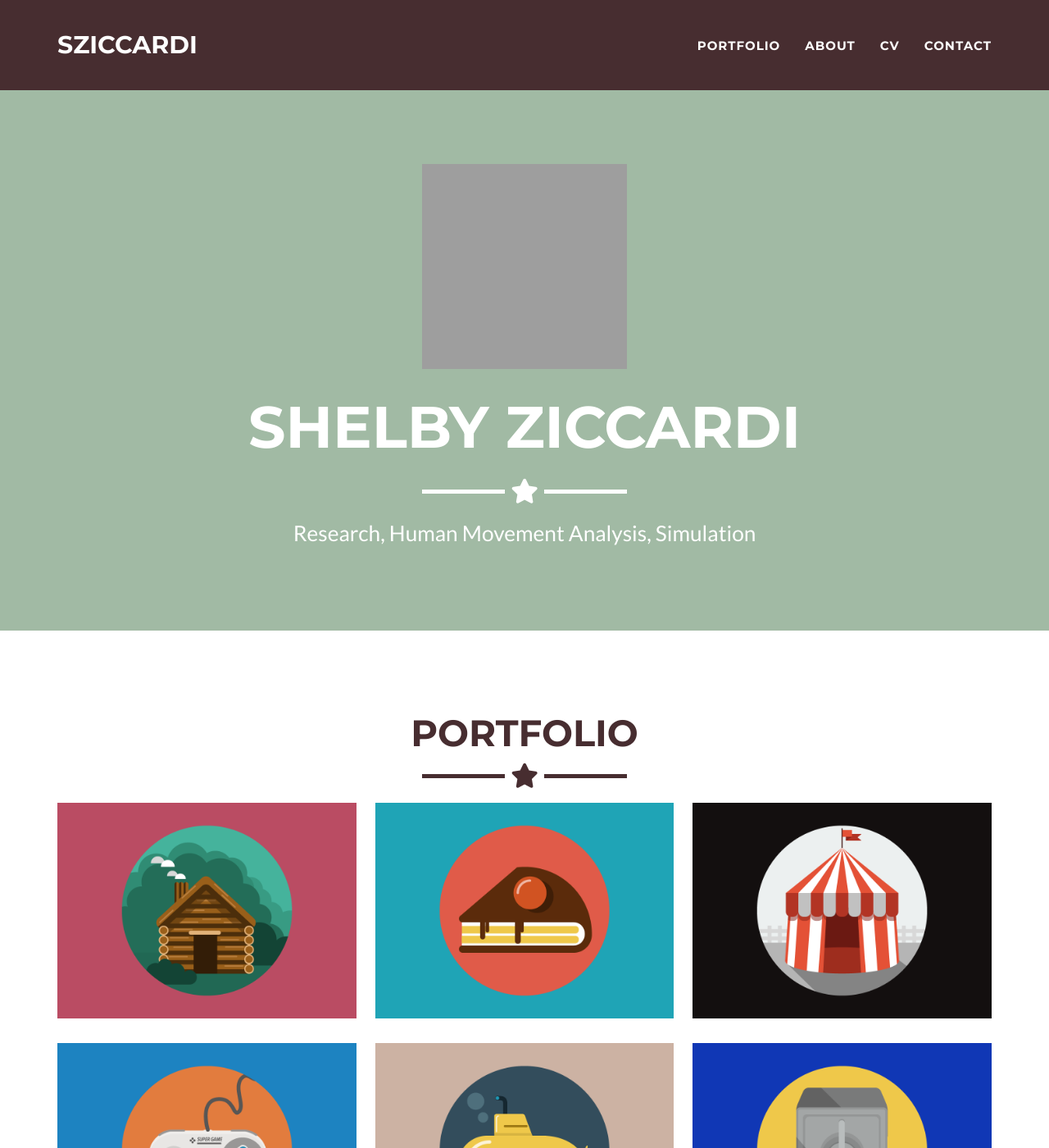
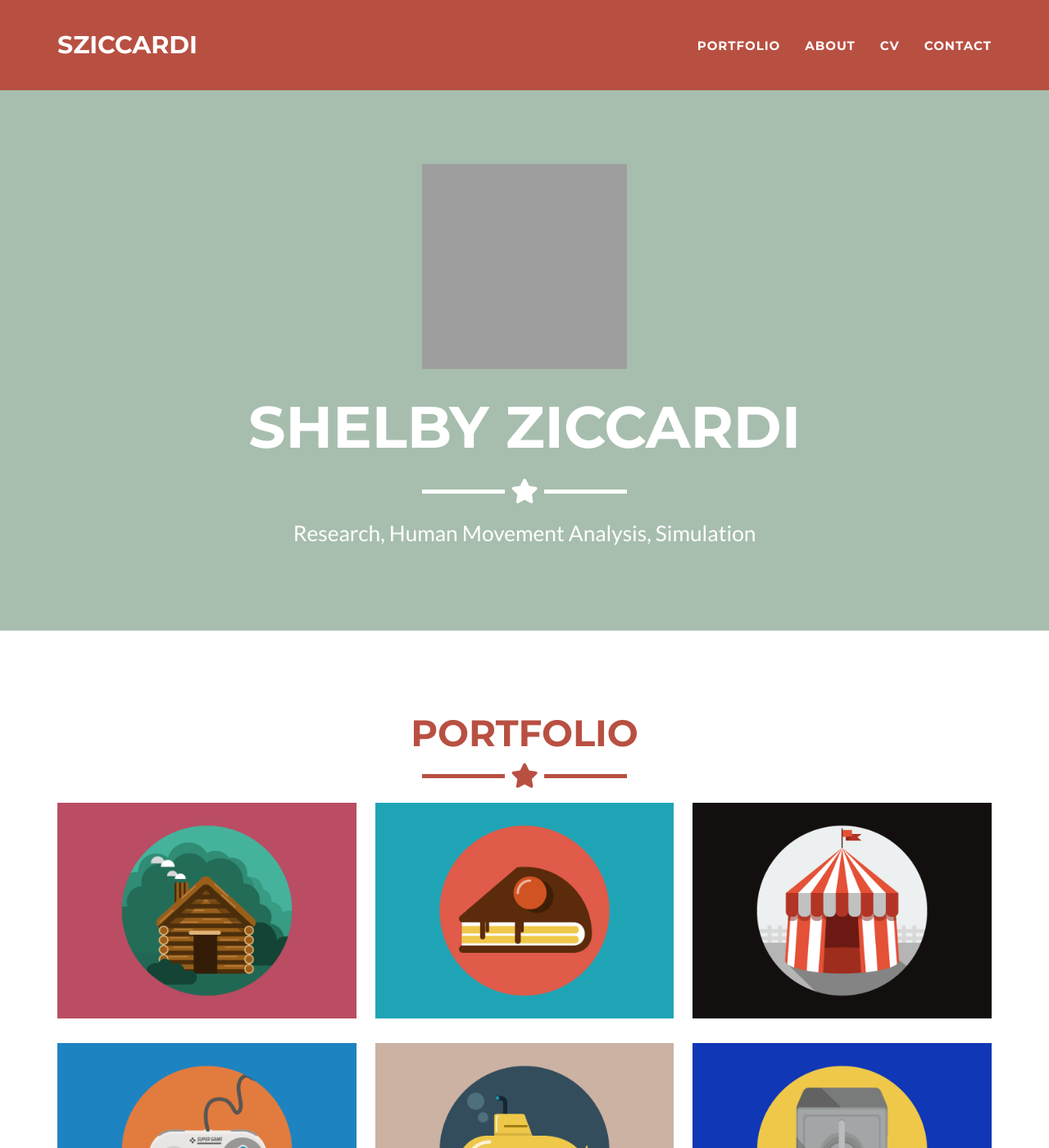
Before and after one commit to sziccardi/sziccardi.github.io, a Jekyll site: the page built from _posts/2014-07-18-project-1.markdown, in a window 1280 px wide and 1400 px high. Shown: the whole window at 82% size. Built offline with Jekyll 4.4.1, drawn with Linux system fonts in a browser that asks for light colours; grey boxes are pictures that could not be loaded.

Commit message:
adjust colors and cv spacing again x2

```diff
--- a/_config.yml
+++ b/_config.yml
@@ -26,10 +26,16 @@
 
 # Color settings (hex-codes without the leading hash-tag)
 color:
-  primary: A1BAA4
-  primary-rgb: "161,186,164"
-  secondary: 472D30
-  secondary-dark: 01161E
+  primary: a7beae
+  primary-rgb: "167,190,174"
+  secondary: b85042
+  secondary-dark: 472d30
+
+  # color:
+  # primary: A1BAA4
+  # primary-rgb: "161,186,164"
+  # secondary: 472D30
+  # secondary-dark: 01161E
 
 # Footer settings
 footer:
--- a/_includes/cv.html
+++ b/_includes/cv.html
@@ -9,24 +9,25 @@
       </div>
     </div>
 
-    <div class="row">
-      <div class="title col-lg-4 col-lg-offset-2 text-center" style="font-size: 2.25em;font-weight: 300;">
+    <div class="row" style="margin-bottom:3cm;">
+      <div class="title">
           <p><b>Education</b></p>
       </div>
     </div>
 
-    <div class="row">
+    <div class="row" style="margin-bottom:3cm;">
       <div class="col-lg-4 col-lg-offset-2">
         <p><b>University of Minnesota</b> - Minneapolis, MN</p>
         <p>PhD in Computer Science and Engineering</p>
         <p>Sept 2020 - Dec 2026 (estimated)</p>
       </div>
+
       <div class="col-lg-4 col-lg-offset-2">
         <p><b>Relevant Coursework:</b> Motion and Planning in Games, 3D Computer Vision, Fundamentals of Machine Learning, Applied Motion Capture and Movement Analysis Technology, Advanced Computer Graphics, Computational Matrix Theory </p>
       </div>
     </div>
 
-    <div class="row">
+    <div class="row" style="margin-bottom:3cm;">
       <div class="col-lg-4 col-lg-offset-2">
         <p><b>Aquincum Institute of Technology </b> - Budapest, Hungary</p>
         <p>Study Abroad in Software Engineering</p>
@@ -37,7 +38,7 @@
       </div>
     </div>
 
-    <div class="row">
+    <div class="row" style="margin-bottom:3cm;">
       <div class="col-lg-4 col-lg-offset-2">
         <p><b>Portland Community College</b> - Portland, OR</p>
         <p>Supplemental Study in Multimedia</p>
@@ -48,7 +49,7 @@
       </div>
     </div>
 
-    <div class="row">
+    <div class="row" style="margin-bottom:3cm;">
       <div class="col-lg-4 col-lg-offset-2">
         <p><b>Lewis & Clark College</b> - Portland, OR</p>
         <p>BA in Computer Science and Mathematics, Minor in Physics</p>
@@ -56,39 +57,44 @@
       </div>
       <div class="col-lg-4 col-lg-offset-2">
         <p><b>Relevant Coursework:</b> Computer Graphics, Algorithms and Data Structures, Linear Algebra, Human-Computer Interaction </p>
+
         <p><b>Associated Honors: </b>Robert B. Pamplin Honors Society of Fellows, Pi Mu Epsilon Oregon Eta Chapter President, Gender Minorities in STEM Club Founder and Leader (GEMSTEM), Disabled Student Union founding member, Dean’s List </p>
       </div>
     </div>
 
-    <div class="row">
-      <div class="col-lg-4 text-center" style="font-size: 1.25em;font-weight: 300;">
+    <hr>
+
+    <div class="row" style="margin-bottom:3cm;">
+      <div class="title">
           <p><b>Industry Experience</b></p>
       </div>
     </div>
 
-    <div class="row">
-      <div class="col-lg-4col-lg-offset-2">
+    <div class="row" style="margin-bottom:3cm;">
+      <div class="col-lg-4 col-lg-offset-2">
         <p><b>Computer Vision Research Intern</b> - Minneapolis, MN</p>
         <p>Kitware</p>
         <p>May 2021 - Aug 2021</p>
       </div>
+
       <div class="col-lg-4 col-lg-offset-2">
         <p>Developed evaluation metric library in Python for active learning parameter tuning of motion tracking system. Established randomized baselines for evaluating effectiveness of various models. Integrated development within large scale project and open source libraries including KWIVR. Presented my progress effectively to the client every two weeks and to the company as a whole at the end of the program. </p>
       </div>
     </div>
 
-    <div class="row">
+    <div class="row" style="margin-bottom:3cm;">
       <div class="col-lg-4 col-lg-offset-2">
         <p><b>Junior Interactive Software Developer </b> - Portland, OR</p>
         <p>Downstream LLC</p>
         <p>May 2018 - July 2020</p>
       </div>
+
       <div class="col-lg-4 col-lg-offset-2">
         <p>Built innovative interactive native windows applications or augmented reality mobile applications for more than 12 high-profile clients. Designed effective, flexible, and maintainable code structure in a C++ environment that fulfilled client and designer requested features. Implemented improvements to company-wide frameworks based in Cinder, an open source graphics framework wrapper for OpenGL. Managed support tickets, onsite and remote installations, and both client and department collaborations </p>
       </div>
     </div>
 
-    <div class="row">
+    <div class="row" style="margin-bottom:3cm;">
       <div class="col-lg-4 col-lg-offset-2">
         <p><b>Visiting Research Assistant </b> - Los Angeles, CA</p>
         <p>University of Southern California Institute for Creative Technologies, Mixed Reality Lab</p>
@@ -99,13 +105,15 @@
       </div>
     </div>
 
-    <div class="row">
-      <div class="col-lg-4 text-center" style="font-size: 1.25em;font-weight: 300;">
+    <hr>
+
+    <div class="row" style="margin-bottom:3cm;">
+      <div class="title">
           <p><b>Teaching Experience</b></p>
       </div>
     </div>
 
-    <div class="row">
+    <div class="row" style="margin-bottom:3cm;">
       <div class="col-lg-4 col-lg-offset-2">
         <p><b>Graduate Instructor - Applied Machine Learning (CSCI 4521)</b> - Minneapolis, MN</p>
         <p>University of Minnesota - Computer Science and Engineering</p>
@@ -116,7 +124,7 @@
       </div>
     </div>
 
-    <div class="row">
+    <div class="row" style="margin-bottom:3cm;">
       <div class="col-lg-4 col-lg-offset-2">
         <p><b>Teaching Assistant - Program Design and Development (CSCI 3081w) </b> - Minneapolis, MN</p>
         <p>University of Minnesota - Computer Science and Engineering</p>
@@ -127,7 +135,7 @@
       </div>
     </div>
 
-    <div class="row">
+    <div class="row" style="margin-bottom:3cm;">
       <div class="col-lg-4 col-lg-offset-2">
         <p><b>Co-Director / Instructor for Machine Learning Summer Camp </b> - Minneapolis, MN</p>
         <p>University of Minnesota - Data Science and AI Hub</p>
```
